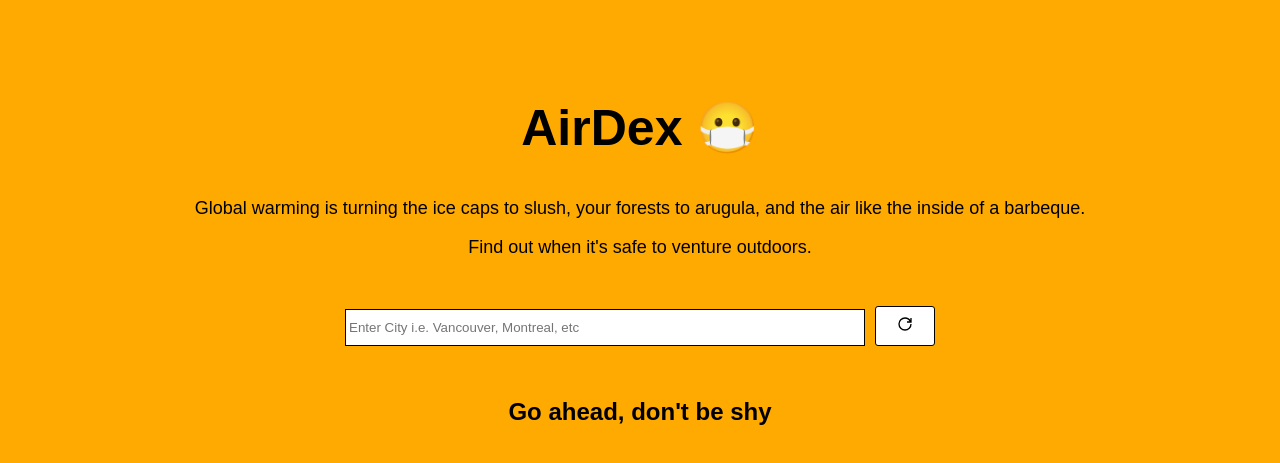
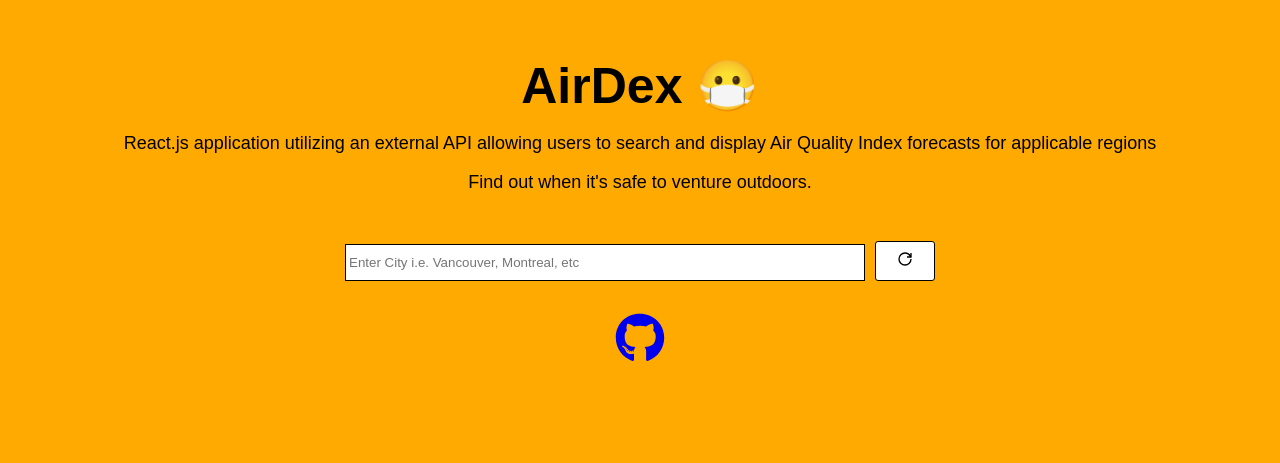
Before and after one commit to herculeshayer/airdex, a React (Create React App) app: page / in a window 1280 px wide. Shown: the part 103-566 px from the top of the page. Built offline with nearby package versions, Linux system fonts and the light colour scheme; no server answers; a web font is replaced by a local one.

Commit message:
add github link and add app description

```diff
--- a/package.json
+++ b/package.json
@@ -10,9 +10,9 @@
     "react": "^17.0.2",
     "react-chartjs-2": "^3.3.0",
     "react-dom": "^17.0.2",
-    "react-icons": "^4.3.1",
+    "react-icons": "^4.12.0",
     "react-router-dom": "^6.0.2",
-    "react-scripts": "4.0.3",
+    "react-scripts": "^5.0.1",
     "web-vitals": "^1.1.2"
   },
   "scripts": {
--- a/src/components/searchbar.js
+++ b/src/components/searchbar.js
@@ -1,11 +1,10 @@
-import React, { useEffect, useState } from 'react';
-import RenderAllCities from './renderAllCities';
+import React, { useEffect, useState } from "react";
+import RenderAllCities from "./renderAllCities";
 
-import { GrRefresh } from 'react-icons/gr';
+import { GrRefresh } from "react-icons/gr";
 
 const SearchBar = () => {
-    const [ keyword, setKeyword ] = useState('');
-
+    const [keyword, setKeyword] = useState("");
 
     /**
      *
@@ -13,38 +12,31 @@ const SearchBar = () => {
      *
      * Reset keyword on press
      */
-    function handleRefresh(e){
+    function handleRefresh(e) {
         e.preventDefault();
-        setKeyword('');
+        setKeyword("");
     }
 
-
-    return(
+    return (
         <>
             <div className="Search-Bar">
                 <form onSubmit={handleRefresh}>
-
                     <input
                         name="city"
                         type="text"
                         placeholder="Enter City i.e. Vancouver, Montreal, etc"
                         value={keyword}
-                        onChange={e=>setKeyword(e.target.value)}
+                        onChange={(e) => setKeyword(e.target.value)}
                     />
-                    <button type="submit"><GrRefresh /></button>
-
+                    <button type="submit">
+                        <GrRefresh />
+                    </button>
                 </form>
-
-
             </div>
 
-            {
-                keyword ?
-                <RenderAllCities keyword={keyword} /> :
-                <h2>Go ahead, don't be shy</h2>
-            }
+            <RenderAllCities keyword={keyword} />
         </>
     );
-}
+};
 
 export default SearchBar;
--- a/src/pages/home.js
+++ b/src/pages/home.js
@@ -1,29 +1,30 @@
 import React from "react";
 
+import SearchBar from "../components/searchbar";
 
-import SearchBar from "../components/searchbar";
+import { FaGithub } from "react-icons/fa";
 
 const HomePage = () => {
     return (
         <div id="flex-container">
             <section id="homepage">
-                <h1 >
-                     AirDex   😷
-                </h1>
-                    <p>
-                        Global warming is turning the ice caps to slush,
-                        your forests to arugula, and the air like the inside of a barbeque.
+                <h1>AirDex 😷</h1>
+                <p>
+                    React.js application utilizing an external API allowing
+                    users to search and display Air Quality Index forecasts for
+                    applicable regions
+                </p>
 
-                    </p>
-                    <p>
-                        Find out when it's safe to venture outdoors.
-                    </p>
-
+                <p>Find out when it's safe to venture outdoors.</p>
             </section>
 
             <SearchBar />
+
+            <a href="https://github.com/herculeshayer/airdex">
+                <FaGithub size="50" />
+            </a>
         </div>
     );
-}
+};
 
 export default HomePage;
--- a/src/styles/css/index.css
+++ b/src/styles/css/index.css
@@ -2,7 +2,6 @@
   font-family: "YujiSyuku-Regular";
   src: url("../../assets/fonts/YujiSyuku-Regular.ttf") format("truetype");
 }
-
 h4, h6, div {
   margin: 0;
 }
@@ -19,7 +18,7 @@ body {
   background-repeat: no-repeat;
   background-attachment: fixed;
   margin: 0;
-  background-color: #ffaa00;
+  background-color: rgb(255, 170, 0);
 }
 
 /*
@@ -32,21 +31,14 @@ body {
   margin-bottom: 30px;
   font-size: 18px;
 }
-
 #homepage h1 {
+  margin: 0;
   font-size: 50px;
 }
 
 #flex-container {
-  display: -webkit-box;
-  display: -ms-flexbox;
   display: flex;
-  -webkit-box-align: center;
-      -ms-flex-align: center;
   align-items: center;
-  -webkit-box-orient: vertical;
-  -webkit-box-direction: normal;
-      -ms-flex-direction: column;
   flex-direction: column;
 }
 
@@ -57,7 +49,6 @@ body {
     margin-right: 0px;
   }
 }
-
 .Graph {
   background-color: white;
   border-radius: 3px;
@@ -68,7 +59,6 @@ body {
   background-color: white;
   border-radius: 3%;
 }
-
 .Individual-City h1 {
   margin: 0rem 3rem;
 }
@@ -79,17 +69,14 @@ body {
     width: 100%;
   }
 }
-
 @media only screen and (max-width: 800px) {
   .Individual-City {
     font-size: 12px;
   }
 }
-
 .Search-Bar {
   width: 100%;
 }
-
 .Search-Bar button {
   width: 60px;
   height: 40px;
@@ -100,22 +87,17 @@ body {
   font-size: 16px;
   cursor: pointer;
 }
-
 .Search-Bar button:hover {
   background-color: #00ffaa;
 }
-
 .Search-Bar input {
   width: 32rem;
   padding: 10px 3px 10px 3px;
   margin-bottom: 2rem;
   border: 1px solid black;
-  -webkit-transition: all 0.5s ease-in-out 0s;
   transition: all 0.5s ease-in-out 0s;
 }
-
 .Search-Bar input:focus {
-  -webkit-transform: scale(1.02);
   transform: scale(1.02);
   outline: none;
 }
@@ -125,48 +107,27 @@ body {
     width: 20rem;
   }
 }
-
 @media only screen and (max-width: 400px) {
   .Search-Bar input {
     width: 15rem;
   }
 }
-
-@-webkit-keyframes transitionIn {
+@keyframes transitionIn {
   from {
     opacity: 0;
-    -webkit-transform: rotateX(-10deg);
     transform: rotateX(-10deg);
   }
   to {
     opacity: 1;
-    -webkit-transform: rotateX(0);
     transform: rotateX(0);
   }
 }
-
-@keyframes transitionIn {
-  from {
-    opacity: 0;
-    -webkit-transform: rotateX(-10deg);
-            transform: rotateX(-10deg);
-  }
-  to {
-    opacity: 1;
-    -webkit-transform: rotateX(0);
-            transform: rotateX(0);
-  }
-}
-
 .All-Cities-Container {
-  -webkit-animation: transitionIn 2s;
   animation: transitionIn 2s;
 }
-
 .All-Cities-Container li {
   list-style-type: none;
 }
-
 .All-Cities-Container li button {
   border-radius: 5px;
   width: 40rem;
@@ -177,70 +138,52 @@ body {
   padding: 0;
   margin-bottom: 4px;
 }
-
 .All-Cities-Container .Individual-City-Container {
-  display: -ms-grid;
   display: grid;
-  -ms-grid-columns: 3fr 1fr;
   grid-template-columns: 3fr 1fr;
 }
-
 .All-Cities-Container .Individual-City-Container .Name-Geo-Item {
   margin: 0rem 0.5rem;
   font-size: 18px;
 }
-
 .All-Cities-Container .Individual-City-Container .Name-Geo-Item h4 {
   margin-top: 0.2rem;
 }
-
 .All-Cities-Container .Individual-City-Container .Name-Geo-Item h6 {
   font-size: 12px;
   margin-top: 1.2rem;
 }
-
 .All-Cities-Container .Individual-City-Container .AQI-Item {
   font-size: 1rem;
   border-top-right-radius: 5px;
   border-bottom-right-radius: 5px;
   height: 8rem;
 }
-
 .All-Cities-Container .Individual-City-Container .good {
   background-color: #096;
 }
-
 .All-Cities-Container .Individual-City-Container .moderate {
   background-color: #ffde33;
 }
-
 .All-Cities-Container .Individual-City-Container .unhealthy-sensitive {
   background-color: #ff9933;
 }
-
 .All-Cities-Container .Individual-City-Container .unhealthy {
   background-color: #c03;
 }
-
 .All-Cities-Container .Individual-City-Container .very-unhealthy {
   background-color: #609;
 }
-
 .All-Cities-Container .Individual-City-Container .hazardous {
   background-color: #7e0023;
 }
-
 .All-Cities-Container .Individual-City-Container .AQI-Unavail {
   background-color: black;
 }
-
 .All-Cities-Container .Individual-City-Container {
-  -webkit-transition: all 0.2s linear 0s;
   transition: all 0.2s linear 0s;
 }
-
 .All-Cities-Container .Individual-City-Container:hover {
-  -webkit-transform: scale(1.02);
   transform: scale(1.02);
 }
 
@@ -274,4 +217,5 @@ body {
     justify-items: center;
   }
 }
+
 /*# sourceMappingURL=index.css.map */
--- a/src/styles/sass/pages/_home.scss
+++ b/src/styles/sass/pages/_home.scss
@@ -1,6 +1,3 @@
-
-
-
 #homepage {
     margin-left: 100px;
     margin-right: 100px;
@@ -8,10 +5,9 @@
     margin-bottom: 30px;
     font-size: 18px;
     h1 {
+        margin: 0;
         font-size: 50px;
     }
-
-
 }
 
 #flex-container {
```
Also changed, not shown: 2 other files (tests, documents, lock files or other folders). Lines whose indentation alone changed are shown as unchanged.
